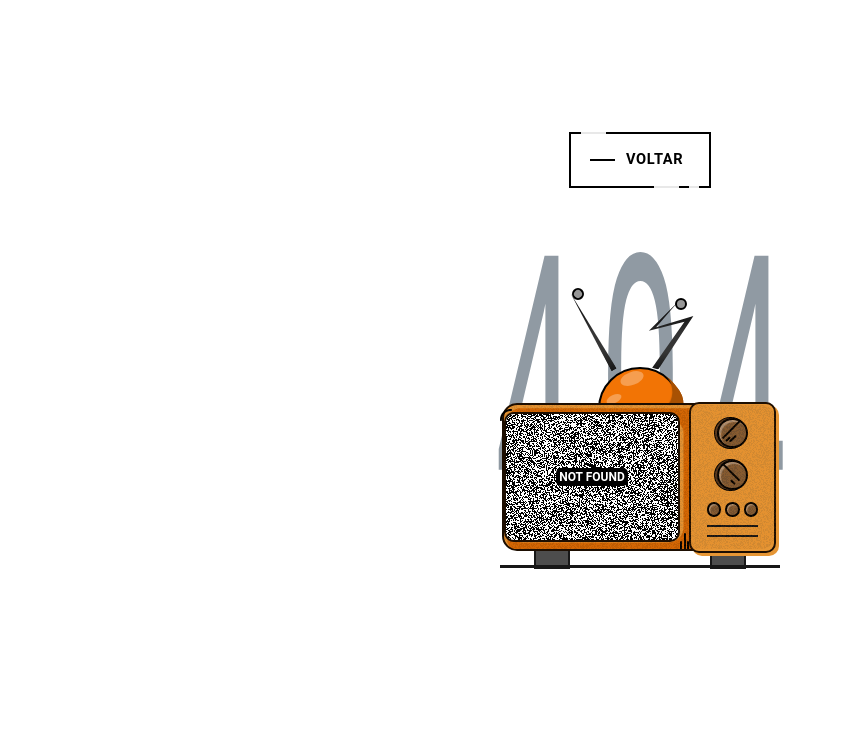
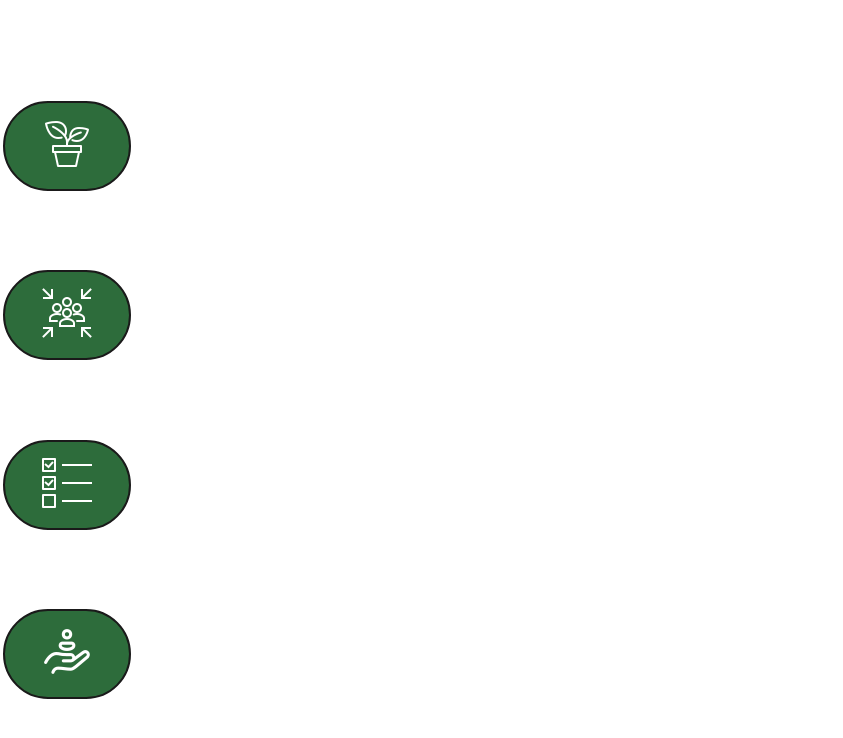
Before and after one commit to Uriasmanu/horta-facil, a React (Vite) app: page /recurso in a window 1280 px wide. Before the commit this address had no page. Shown: the top 738 px of the page, without its empty margins (0-843 px from the left). Built offline with nearby package versions, Linux system fonts and the light colour scheme.

Commit message:
Ajuste das rotas e criação do componente SideBar

```diff
--- a/src/App.jsx
+++ b/src/App.jsx
@@ -3,6 +3,9 @@
 import Login from './assets/Pages/Login/Login'
 import Inicio from './assets/Pages/Inicio/Inicio';
 import NotFound from './assets/Pages/NotFound/NotFound';
+import Voluntarios from './assets/Pages/Voluntarios/Voluntarios';
+import Tarefas from './assets/Pages/Tarefas/Tarefas';
+import Recursos from './assets/Pages/Recursos/Recursos';
 
 function App() {
 
@@ -11,6 +14,9 @@
       <Routes>
         <Route path='/' element={<Login />} />
         <Route path='/inicio' element={<Inicio/>} />
+        <Route path='/voluntario' element={<Voluntarios/>} />
+        <Route path='/tarefas' element={<Tarefas/>} />
+        <Route path='/recurso' element={<Recursos/>} />
         <Route path='*' element={<NotFound/>} />
       </Routes>
     </Router>
--- a/src/assets/Components/Navegacao/Navegacao.jsx
+++ b/src/assets/Components/Navegacao/Navegacao.jsx
@@ -1,10 +1,17 @@
+import { useNavigate } from 'react-router-dom';
 import './_Navegacao.scss'
 import PropTypes from 'prop-types';  // Corrigido para PropTypes
 
-const Navegacao = ({ icone, iconeAlt }) => {
+const Navegacao = ({ icone, iconeAlt, rota }) => {
+    const navigate = useNavigate();
+
+    const handleClick = () => {
+        navigate(`/${rota}`); // Volta para a última página acessada
+    };
+
     return (
         <div className="container-Navegacao">
-            <button>
+            <button  onClick={handleClick}>
                 <img src={icone} alt={iconeAlt} />
             </button>
         </div>
@@ -13,7 +20,8 @@
 
 Navegacao.propTypes = {
     icone: PropTypes.string.isRequired,      // Validação do tipo das props
-    iconeAlt: PropTypes.string.isRequired    // Nome adequado para o atributo "alt"
+    iconeAlt: PropTypes.string.isRequired,   // Nome adequado para o atributo "alt"
+    rota: PropTypes.string.isRequired
 };
 
 export default Navegacao;
--- /dev/null
+++ b/src/assets/Components/Recursos/SideBar.jsx
@@ -0,0 +1,21 @@
+import Navegacao from '../Navegacao/Navegacao';
+import './_SideBar.scss'
+import planta from '../../../image/planta.svg'
+import voluntario from '../../../image/voluntarios.svg'
+import tarefas from '../../../image/tarefas.svg'
+import estoque from '../../../image/estoque.svg'
+
+const SideBar = () => {
+    return (
+        <div className="container-SideBar">
+            <div className="container-navega">
+                <Navegacao icone={planta} iconeAlt="Planta" rota='inicio' />
+                <Navegacao icone={voluntario} iconeAlt="Voluntário" rota='voluntario' />
+                <Navegacao icone={tarefas} iconeAlt="Tarefas" rota='tarefas' />
+                <Navegacao icone={estoque} iconeAlt="Estoque" rota='recurso' />
+            </div>
+        </div>
+    )
+}
+
+export default SideBar;
--- /dev/null
+++ b/src/assets/Components/Recursos/_SideBar.scss
@@ -0,0 +1,10 @@
+.container-navega{
+    box-sizing: border-box;
+    display: flex;
+    flex-direction: column;
+    gap: 10%;
+    height: 100vh;
+    width: auto;
+    justify-content: center;
+    padding: 2%;
+}
--- a/src/assets/Pages/Inicio/Inicio.jsx
+++ b/src/assets/Pages/Inicio/Inicio.jsx
@@ -1,21 +1,11 @@
-import Navegacao from '../../Components/Navegacao/Navegacao';
+
+import SideBar from '../../Components/Recursos/SideBar';
 import './_Inicio.scss'
 
-import planta from '../../../image/planta.svg'
-import voluntario from '../../../image/voluntarios.svg'
-import tarefas from '../../../image/tarefas.svg'
-import estoque from '../../../image/estoque.svg'
-
-
-const Inicio = () =>{
-    return(
+const Inicio = () => {
+    return (
         <div className="container-Inicio">
-            <div className="container-navega">
-            <Navegacao icone={planta} iconeAlt="Planta"/>
-                <Navegacao icone={voluntario} iconeAlt="Voluntário"/>
-                <Navegacao icone={tarefas} iconeAlt="Tarefas"/>
-                <Navegacao icone={estoque} iconeAlt="Estoque"/>
-            </div>
+            <SideBar/>
         </div>
     )
 }
--- a/src/assets/Pages/Inicio/_Inicio.scss
+++ b/src/assets/Pages/Inicio/_Inicio.scss
@@ -2,15 +2,4 @@
     display: flex;
     box-sizing: border-box;
 
-
-    .container-navega{
-        box-sizing: border-box;
-        display: flex;
-        flex-direction: column;
-        gap: 10%;
-        height: 100vh;
-        width: auto;
-        justify-content: center;
-        padding: 2%;
-    }
 }
--- a/src/assets/Pages/Login/Login.jsx
+++ b/src/assets/Pages/Login/Login.jsx
@@ -3,7 +3,6 @@
 import './_LoginMobile.scss'
 
 import banner from '../../../image/horta.png'
-
 
 const Login = () => {
 
--- a/src/assets/Pages/Recursos/Recursos.jsx
+++ b/src/assets/Pages/Recursos/Recursos.jsx
@@ -1,9 +1,10 @@
+import SideBar from '../../Components/Recursos/SideBar';
 import './_Recursos.scss'
 
-const Recursos = () =>{
-    return(
+const Recursos = () => {
+    return (
         <div className="container-Recursos">
-
+            <SideBar />
         </div>
     )
 }
--- a/src/assets/Pages/Tarefas/Tarefas.jsx
+++ b/src/assets/Pages/Tarefas/Tarefas.jsx
@@ -1,9 +1,10 @@
+import SideBar from '../../Components/Recursos/SideBar';
 import './_Tarefas.scss'
 
-const Tarefas = () =>{
-    return(
+const Tarefas = () => {
+    return (
         <div className="container-Tarefas">
-
+            <SideBar />
         </div>
     )
 }
--- a/src/assets/Pages/Voluntarios/Voluntarios.jsx
+++ b/src/assets/Pages/Voluntarios/Voluntarios.jsx
@@ -1,9 +1,10 @@
+import SideBar from '../../Components/Recursos/SideBar';
 import './_Voluntarios.scss'
 
-const Voluntarios = () =>{
-    return(
+const Voluntarios = () => {
+    return (
         <div className="container-Voluntarios">
-
+            <SideBar />
         </div>
     )
 }
```
